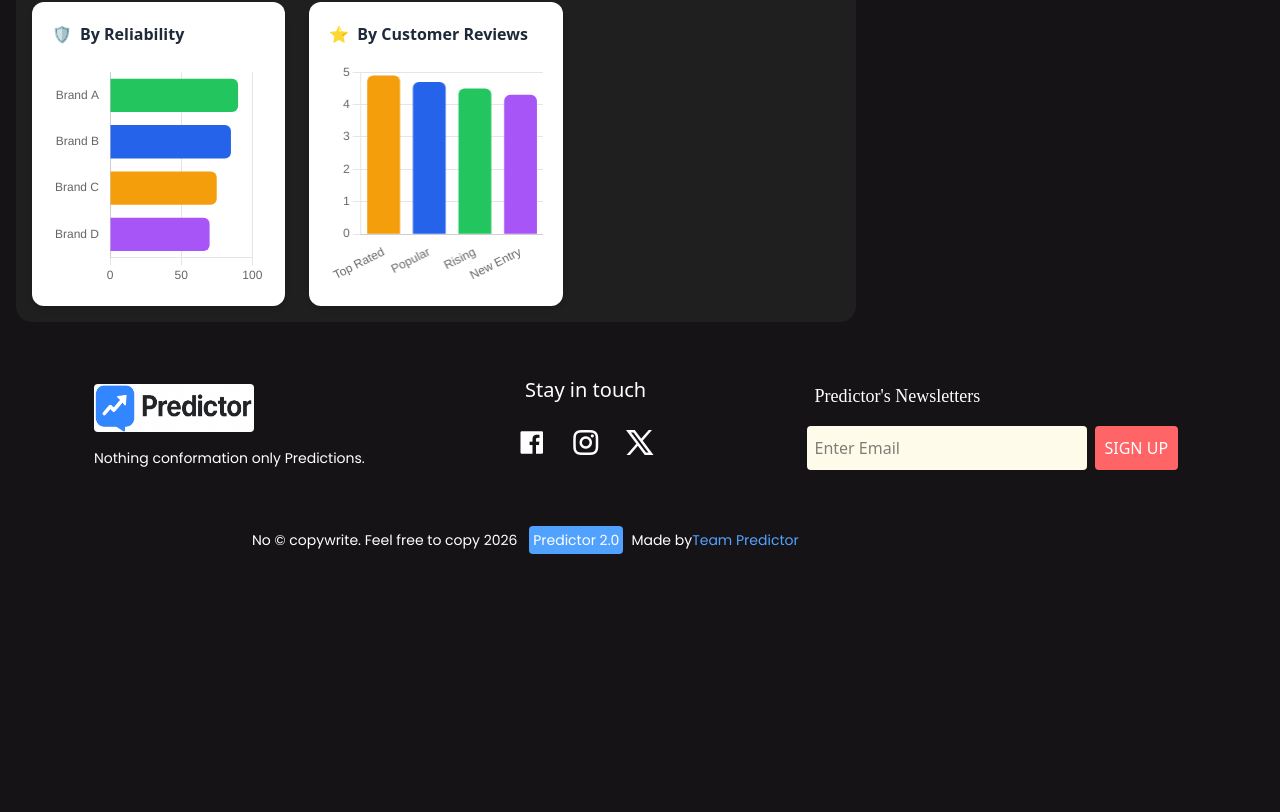
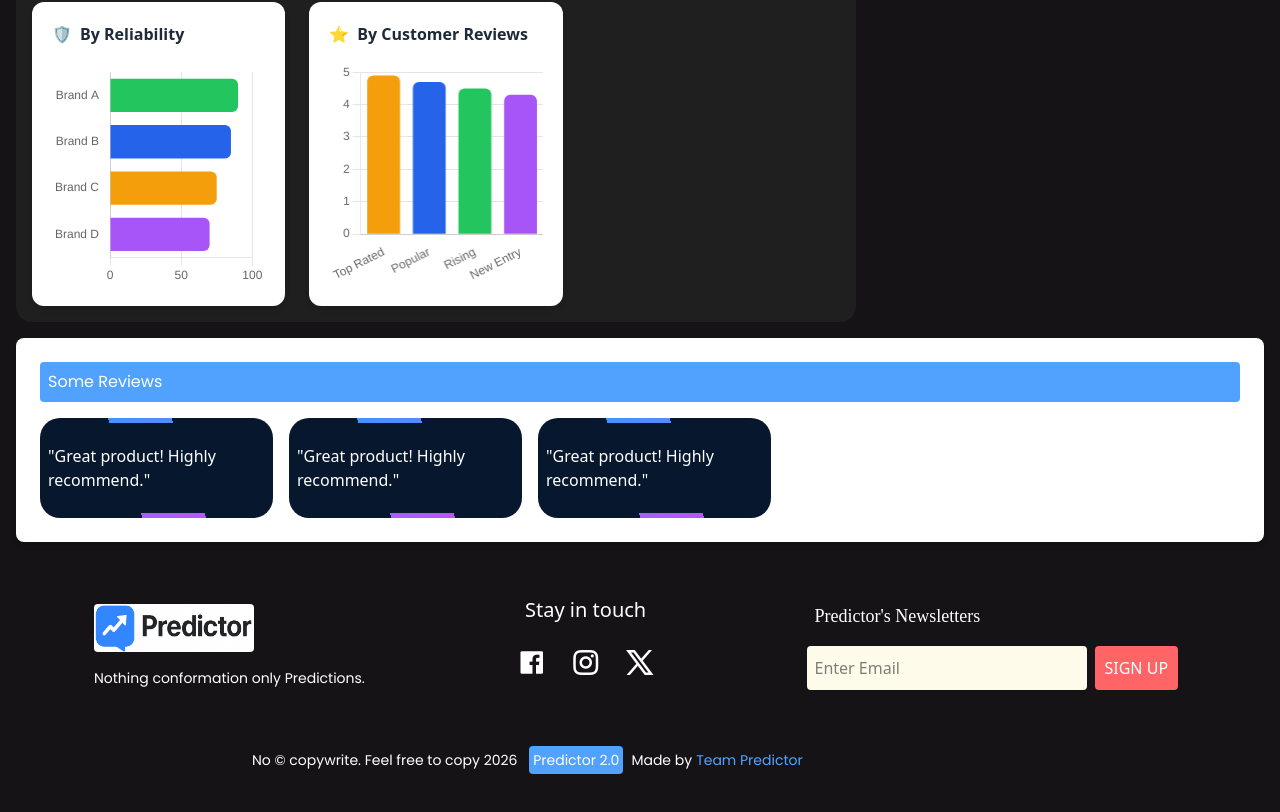
Before and after one commit to Sukumar2022/predictor2.0_Frontend, a React (Vite) app: page /services in a window 1280 px wide. Shown: the part 1290-2102 px from the top of the page. Before the commit the page ends 1884 px from the top, so only its background shows below. Built offline with nearby package versions, Linux system fonts and the light colour scheme; some icons are missing; a web font is replaced by a local one.

Commit message:
Updated components and fixed styling

```diff
--- a/src/Components/DashboardCharts.jsx
+++ b/src/Components/DashboardCharts.jsx
@@ -12,6 +12,7 @@ const DashboardCharts = () => {
 
       <ReliabilityChart />
       <ReviewChart />
+
     </div>
   );
 };
--- a/src/Components/Footer.jsx
+++ b/src/Components/Footer.jsx
@@ -55,8 +55,8 @@ const Footer = () => {
               Predictor 2.0
             </span>
             Made by
-            <Link to="/teams" className="text-blue-400">
-              Team Predictor
+            <Link to="/teams" className="text-blue-400 p-1">
+               Team Predictor
             </Link>
           </p>
         </div>
--- /dev/null
+++ b/src/Components/charts/ReviewCard.jsx
@@ -0,0 +1,22 @@
+import React from 'react'
+
+const ReviewCard = () => {
+  return (
+    <div className='bg-white rounded-lg shadow-md p-6'>
+        <h3 className='pop-font bg-blue-400 text-white p-2 rounded capitalize'>Some reviews</h3>
+        <div className='flex flex-wrap gap-4 mt-4'>
+            <div className='r-card w-100 lg:w-auto p-2 rounded-md transition duration-300'>
+                <p className='text-white'>"Great product! Highly recommend."</p>
+            </div>
+            <div className='r-card w-100 lg:w-auto p-2 rounded-md transition duration-300'>
+                <p className='text-white'>"Great product! Highly recommend."</p>
+            </div>
+            <div className='r-card w-100 lg:w-auto p-2 rounded-md transition duration-300'>
+                <p className='text-white'>"Great product! Highly recommend."</p>
+            </div>
+        </div>
+    </div>
+  )
+}
+
+export default ReviewCard
--- a/src/Pages/Services.jsx
+++ b/src/Pages/Services.jsx
@@ -103,6 +103,7 @@ import { useState } from "react";
 import SelectBox from "../Components/SelectBox";
 import PriceSlider from "../Components/PriceSlider";
 import DashboardCharts from "../Components/DashboardCharts";
+import ReviewCard from "../Components/charts/ReviewCard";
 
 const Services = () => {
   const [category, setCategory] = useState("");
@@ -179,6 +180,9 @@ const Services = () => {
       <div className="r_sideContent h-auto w-full bg-[#1f1f1f] flex justify-around items-center flex-wrap p-4 rounded-2xl lg:w-210">
         <DashboardCharts />
       </div>
+      <div className="w-full">
+        <ReviewCard/>
+      </div>
     </div>
   );
 };
--- a/src/index.css
+++ b/src/index.css
@@ -49,3 +49,63 @@ body{
     transform: scale(1.05);
     background-color: #1a161b;
 }
+
+/* .r-card{
+    transition: .3s ease-in-out;
+    box-shadow: rgba(0, 0, 0, 0.16) 0px 10px 36px 0px, rgba(0, 0, 0, 0.06) 0px 0px 0px 1px;
+}
+.r-card:hover{
+    box-shadow: rgba(0, 0, 0, 0.25) 0px 54px 55px, rgba(0, 0, 0, 0.12) 0px -12px 30px, rgba(0, 0, 0, 0.12) 0px 4px 6px, rgba(0, 0, 0, 0.17) 0px 12px 13px, rgba(0, 0, 0, 0.09) 0px -3px 5px;
+    cursor: pointer;
+} */
+
+.r-card {
+    width: 233px;
+    height: 100px;
+    background: #07182E;
+    position: relative;
+    display: flex;
+    place-content: center;
+    place-items: center;
+    overflow: hidden;
+    border-radius: 20px;
+  }
+
+  .r-card p {
+    z-index: 1;
+  }
+
+  .r-card::before {
+    content: '';
+    position: absolute;
+    width: 60px;
+    background-image: linear-gradient(180deg, rgb(0, 183, 255), rgb(255, 48, 255));
+    height: 260%;
+    animation: rotBGimg 3s linear infinite;
+    transition: all 0.2s linear;
+  }
+
+  @keyframes rotBGimg {
+    from {
+      transform: rotate(0deg);
+    }
+
+    to {
+      transform: rotate(360deg);
+    }
+  }
+
+  .r-card::after {
+    content: '';
+    position: absolute;
+    background: #07182E;
+    ;
+    inset: 5px;
+    border-radius: 15px;
+  }
+@media (max-width: 500px) {
+    .r-card {
+        width: 300px;
+    }
+
+}
```
